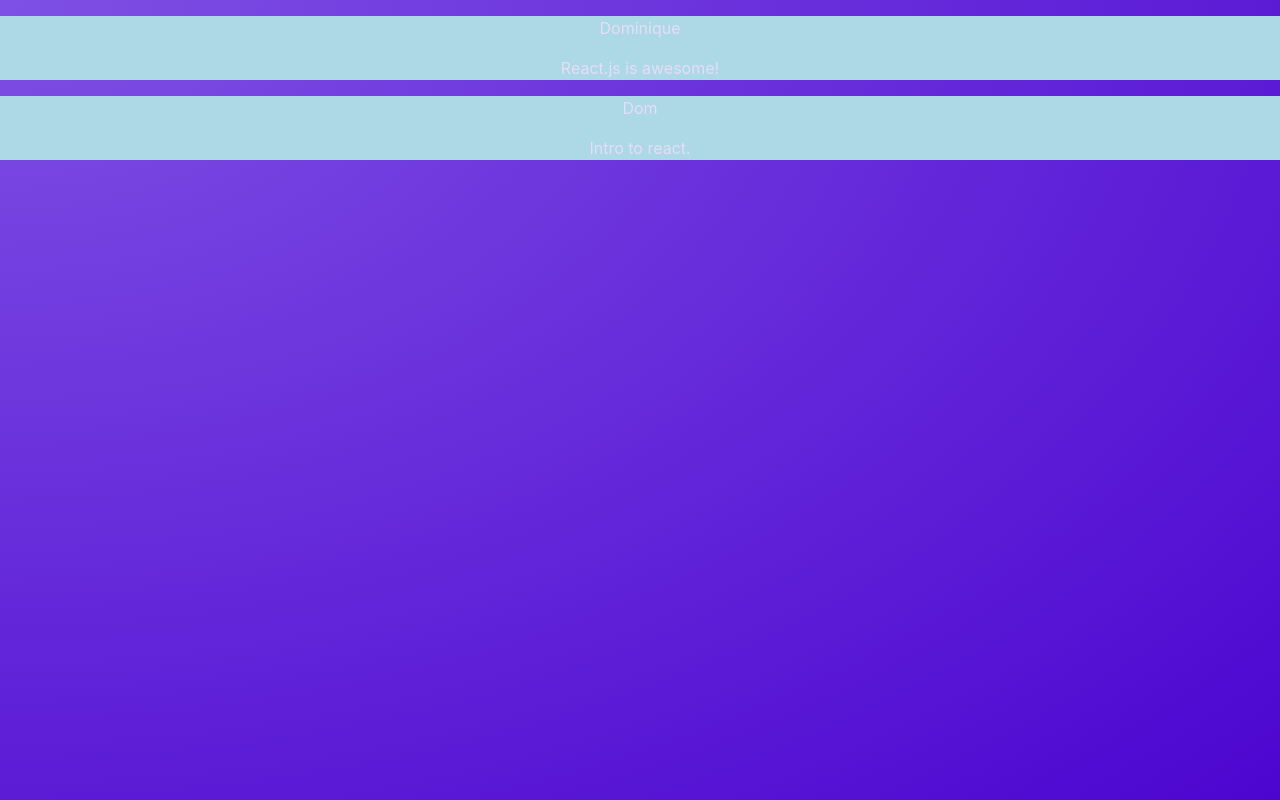
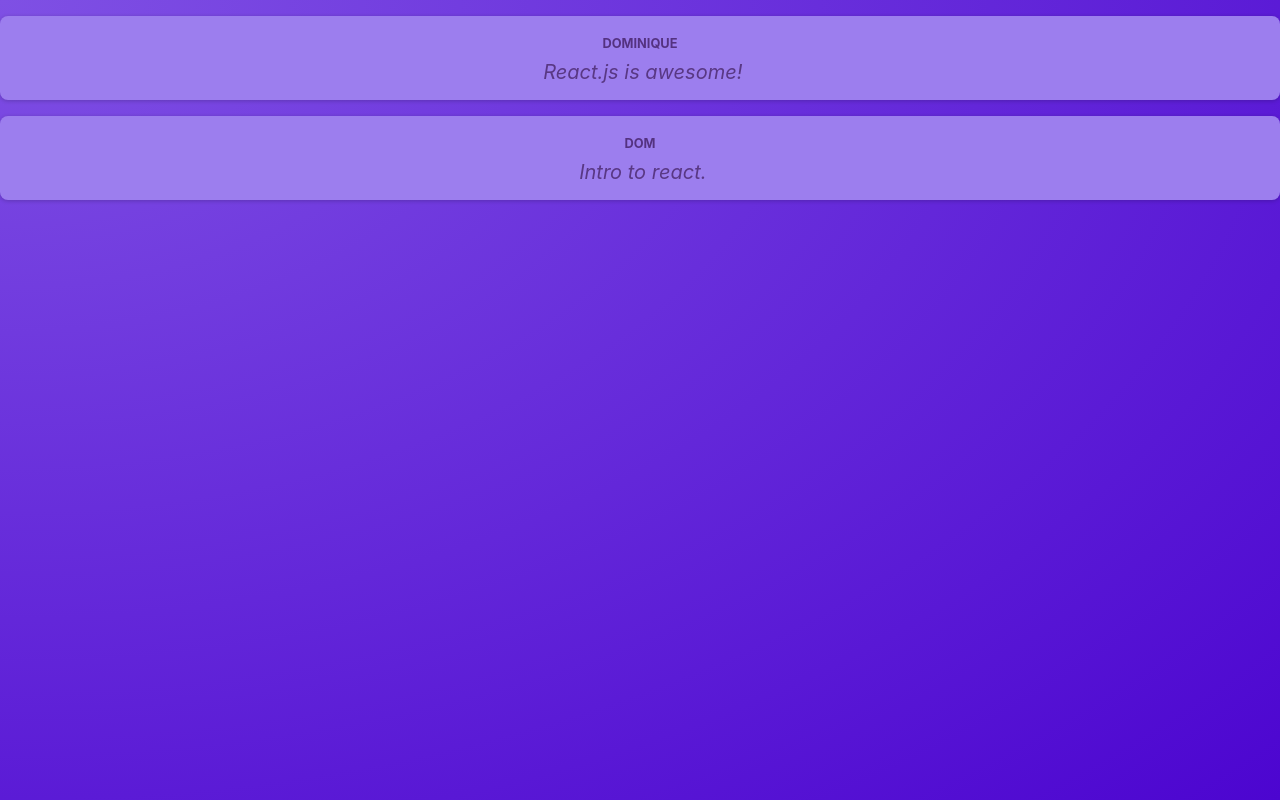
Before and after one commit to DomBurke23/react-bulletin-board, a React (Vite) app: page / in a window 1280 px wide. Built offline with nearby package versions, Linux system fonts and the light colour scheme.

Commit message:
css modules

```diff
--- a/src/components/Post.jsx
+++ b/src/components/Post.jsx
@@ -1,8 +1,10 @@
+import classes from './Post.module.css';
+
 function Post(props){
     return (
-    <div className='post'>
-        <p> {props.author} </p>
-        <p> {props.body}</p>
+    <div className={classes.post}>
+        <p className={classes.author}> {props.author} </p>
+        <p className={classes.text}> {props.body}</p>
     </div>
     );
 }
--- /dev/null
+++ b/src/components/Post.module.css
@@ -0,0 +1,35 @@
+.post {
+    margin: 1rem 0;
+    padding: 1rem;
+    background-color: #9c7eee;
+    border-radius: 8px;
+    box-shadow: 0 1px 4px rgba(0, 0, 0, 0.2);
+    animation: animate-in 1s ease-out forwards;
+  }
+
+  .author {
+    font-size: 0.8rem;
+    font-weight: bold;
+    color: #543280;
+    margin: 0;
+    text-transform: uppercase;
+  }
+
+  .text {
+    white-space: pre-wrap;
+    font-size: 1.25rem;
+    margin: 0.25rem 0 0 0;
+    color: #593884;
+    font-style: italic;
+  }
+
+  @keyframes animate-in {
+    from {
+      opacity: 0;
+      transform: translateY(1rem);
+    }
+    to {
+      opacity: 1;
+      transform: translateY(0);
+    }
+  }
--- a/src/index.css
+++ b/src/index.css
@@ -21,7 +21,3 @@
   text-align: center;
   color: #e6ddf9;
 }
-
-.post{
-  background-color: lightblue;
-}
```
